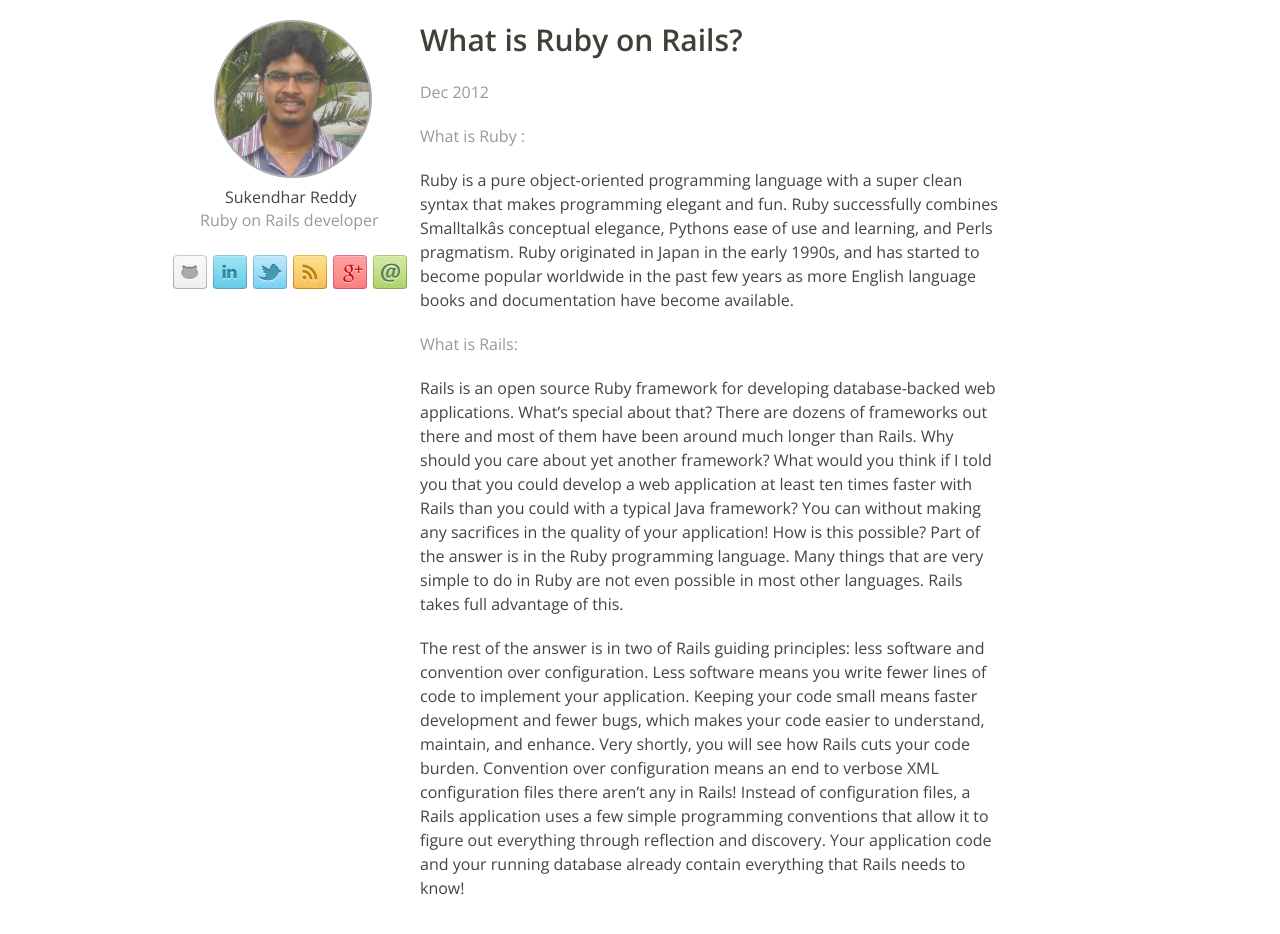
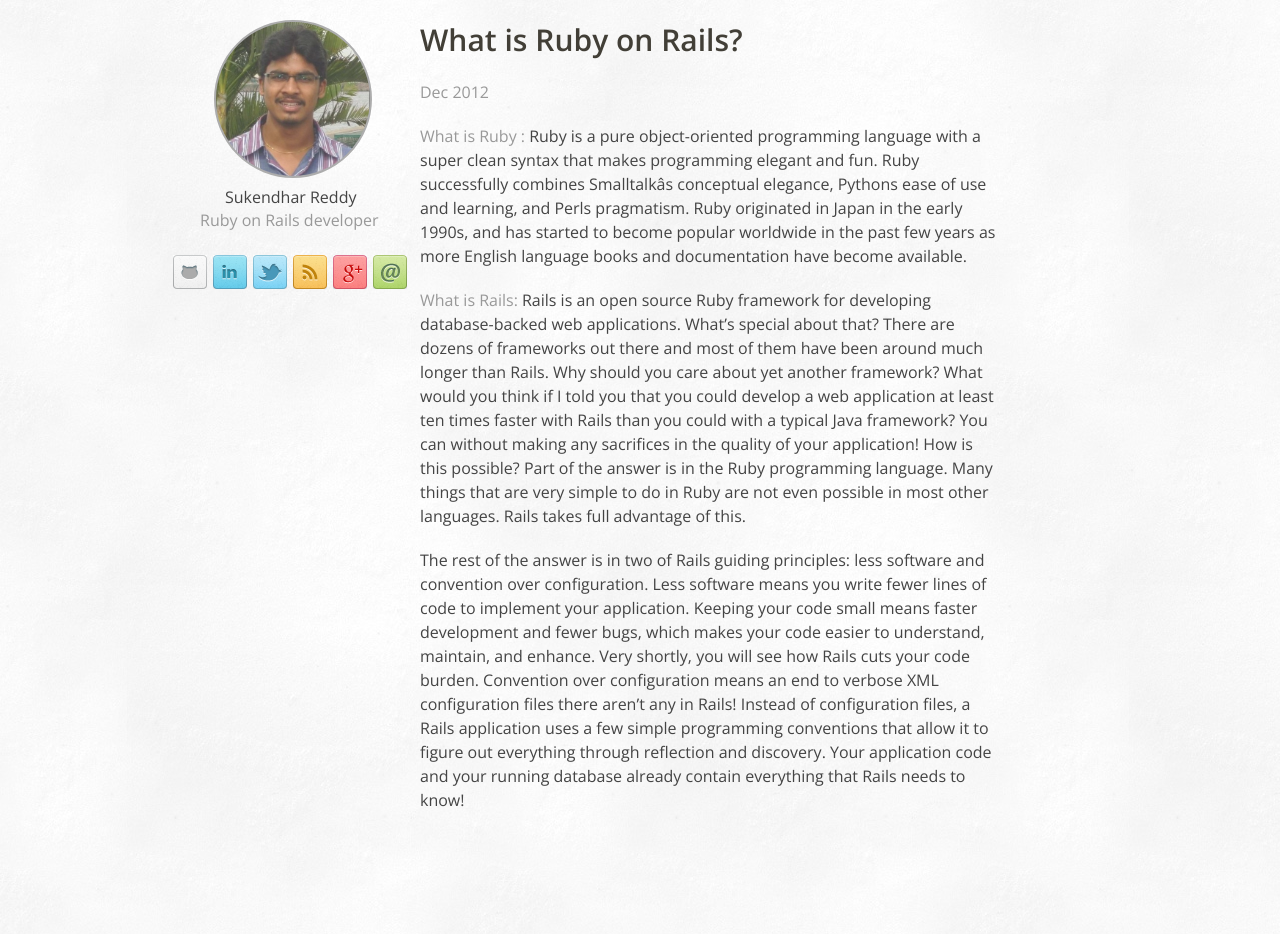
Before and after one commit to sukendhar/sukendhar.github.io, a Jekyll site: the page built from _posts/2012-12-12-What-is-ruby-on-rails.md, in a window 1280 px wide and 941 px high. Shown: the top 934 px of the window. Built offline with Jekyll 4.4.1, drawn with Linux system fonts in a browser that asks for light colours; comment, search, counter and statistics services are not loaded.

Commit message:
small changes

```diff
--- a/_layouts/default.html
+++ b/_layouts/default.html
@@ -18,7 +18,7 @@
 
     <link href='http://fonts.googleapis.com/css?family=Open+Sans:400italic,400,600' rel='stylesheet' type='text/css'>
     <link href="http://feeds.feedburner.com/sukendhar" rel="alternate" title="Sukendhar" type="application/atom+xml" />
-    <link rel="shortcut icon" href="/static/images/favicon.png" />
+    <link id="avatar" rel="shortcut icon" href="/static/images/favicon.jpg" />
 
     <meta name="viewport" content="width=device-width, initial-scale=1, maximum-scale=1" />
 
@@ -28,7 +28,7 @@
       <script src="/static/css/font-awesome-ie7.css"></script>
     <![endif]-->
   </head>
-  <body>
+  <body class="main_container">
     <div class="container">
       <div id='mobile' class='two columns hidden'>
         <ul>
--- a/index.html
+++ b/index.html
@@ -1,6 +1,6 @@
 ---
 layout: default
-title: Sukendhar blog
+title: Sukendhar's blog
 ---
 
 <ul id="posts" class="twelve columns offset-by-four">
```
Also changed, not shown: _posts/2012-12-12-What-is-ruby-on-rails.md (+0 -2 lines), static/css/style.css, static/images/background_1.jpg (added), static/images/background_2.jpg (added), static/images/favicon.jpg, static/images/favicon_1.png (added), 11 other files.
